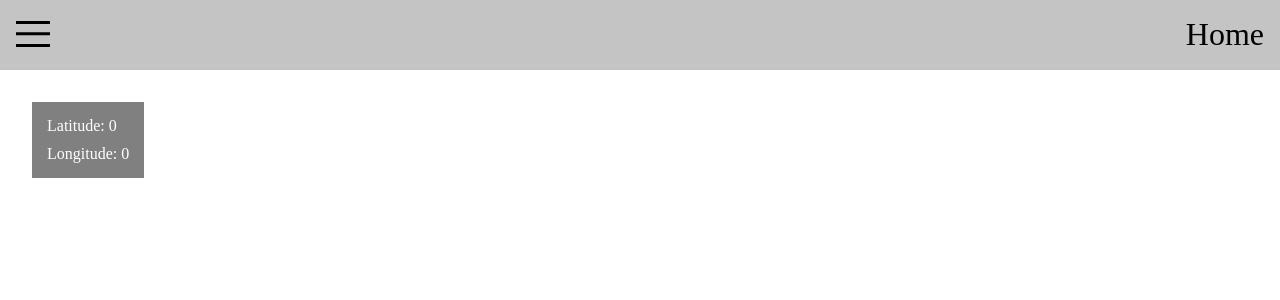
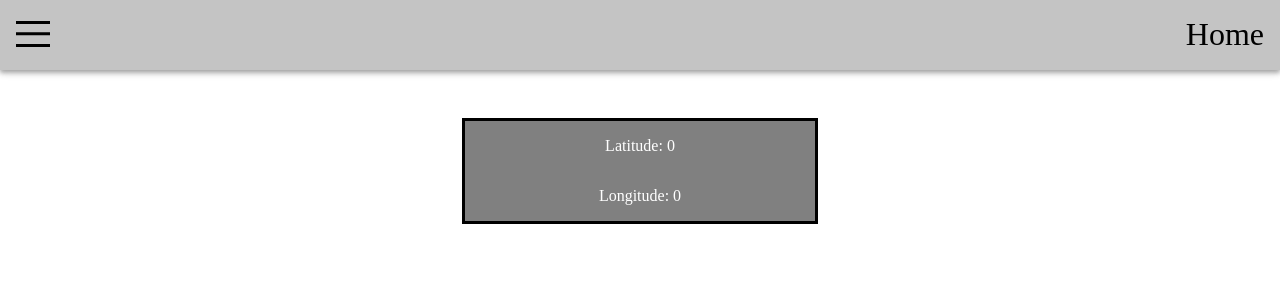
Before and after one commit to vbrambila2/ISS-Tracker, a React (Create React App) app: page /iss in a window 1280 px wide. Shown: the top 300 px of the page. Built offline with nearby package versions, Linux system fonts and the light colour scheme.

Commit message:
isspage initial css complete

```diff
--- a/src/components/Menu/index.css
+++ b/src/components/Menu/index.css
@@ -16,6 +16,7 @@
     left: -100%;
     transition: 550ms;
     box-shadow: 0px 3px 3px 3px darkgray;
+    z-index: 9999;
 }
 .menuBar.active {
     left: 0;
--- a/src/containers/ISSPage/index.js
+++ b/src/containers/ISSPage/index.js
@@ -1,4 +1,5 @@
 import React, { useEffect } from 'react';
+import { makeStyles } from '@material-ui/core';
 //import { connect } from 'react-redux';
 //import { compose } from 'redux';
 //import MapContainer from '../../components/Map'
@@ -12,26 +13,34 @@ import React, { useEffect } from 'react';
 // } from './selectors';
 //import { INITIAL_PAGE } from './constants';
 
-const issStyles = {
+const useStyles = makeStyles(theme => {
+    return ({
+        issPage: {
+            display: 'flex',
+            flexDirection: 'column',
+            alignItems: 'center',
+            margin: '3rem'
+        },
         locationContainer: {
-      position: 'absolute',
-      zIndex: 999,
-      margin: 30,
-      padding: 10,
+            width: '30%',
+            display: 'flex',
+            flexDirection: 'column',
+            alignItems: 'center',
             backgroundColor: 'gray',
-      borderWidth: '2px',
+            borderWidth: '1 rem',
             borderStyle: 'solid',
-      borderColor: 'white',
+            borderColor: 'black',
         },
         locationTextContainer: {
-      padding: 5,
+            margin: '1rem',
             color: 'white',
         },
         map: {
             padding: 0,
             height: '100%',
         }
-}
+    });
+  });
 
 function ISSPage(props) {
   const {
@@ -41,6 +50,8 @@ function ISSPage(props) {
     dispatchLoadSatelliteLocation,
     dispatchLoadSatellitePeople,
   } = props;
+
+  const classes = useStyles(props);
 
 //   useEffect(() => {
 //     dispatchLoadSatelliteLocation(INITIAL_PAGE, null);
@@ -56,13 +67,13 @@ function ISSPage(props) {
   const peopleOnboard = people ? people.people : { name: 'Test' };
 
   return (
-    <div>
-        <section style={issStyles.locationContainer}>
-            <div style={issStyles.locationTextContainer}>Latitude: {issLocation.latitude}</div>
-            <div style={issStyles.locationTextContainer}>Longitude: {issLocation.longitude}</div>
+    <div className={classes.issPage} >
+        <section className={classes.locationContainer}>
+            <div className={classes.locationTextContainer}>Latitude: {issLocation.latitude}</div>
+            <div className={classes.locationTextContainer}>Longitude: {issLocation.longitude}</div>
             {/* <Astronauts people={peopleOnboard} /> */}
         </section>
-        <section style={issStyles.map}>
+        <section className={classes.map}>
             {/* <MapContainer location={issLocation} /> */}
         </section>
     </div>
```
Lines whose indentation alone changed are shown as unchanged.
